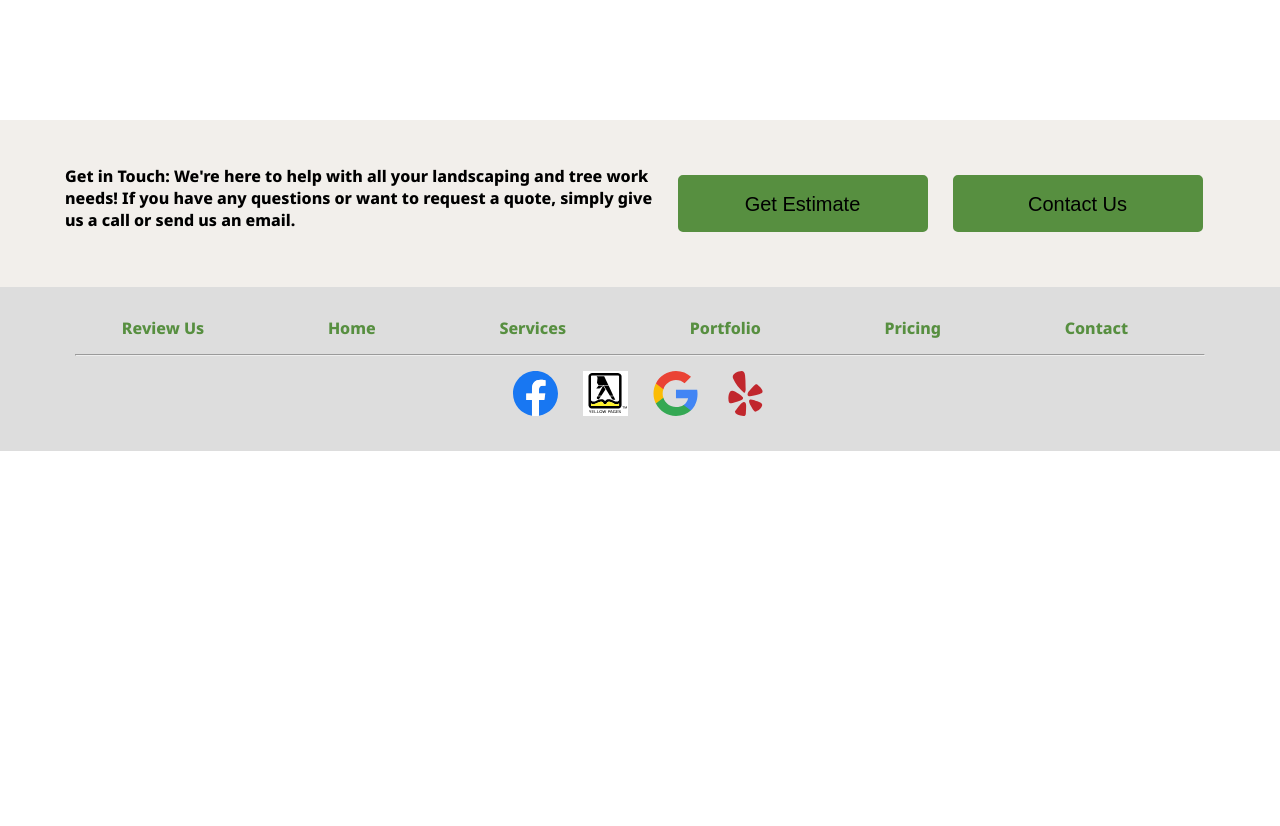
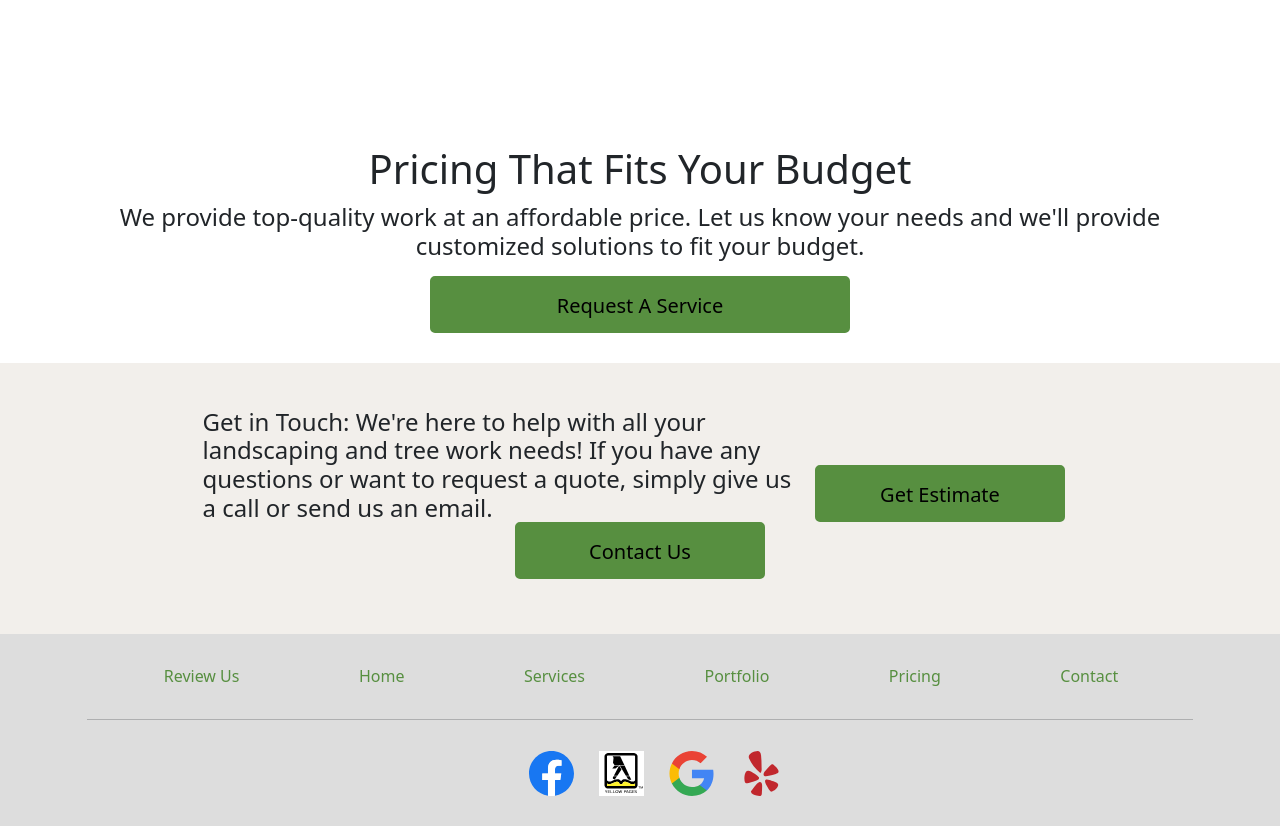
Before and after one commit to thefourthlion/dream-design-landscaping, a Next.js app in the folder client/: page / in a window 1280 px wide. Shown: the part 680-1506 px from the top of the page. Before the commit the page ends 1131 px from the top, so only its background shows below. Built offline with nearby package versions, Linux system fonts and the light colour scheme.

Commit message:
create pricing component

```diff
--- a/client/components/Pricing.js
+++ b/client/components/Pricing.js
@@ -1,11 +1,137 @@
-import React from "react";
+import React, { useState } from "react";
+import Row from "react-bootstrap/Row";
+import { Form } from "react-bootstrap";
+import Col from "react-bootstrap/Col";
+import Container from "react-bootstrap/Container";
+import FloatingLabel from "react-bootstrap/FloatingLabel";
+import Axios from "axios";
 const Pricing = () => {
+  const [name, setName] = useState("");
+  const [phone, setPhone] = useState("");
+  const [email, setEmail] = useState("");
+  const [address, setAddress] = useState("");
+  const [description, setDescription] = useState("");
+  const [showForm, setShowForm] = useState(false);
+
+  const date = new Date().toLocaleDateString("en-us", {
+    year: "numeric",
+    month: "numeric",
+    day: "numeric",
+  });
+
+  const sendFormToDb = () => {
+    Axios.post("http://localhost:3002/api/clients/create", {
+      name: name,
+      phone: phone,
+      email: email,
+      address: address,
+      description: description,
+      timestamp: date,
+    }).then(() => {
+      refreshPage();
+    });
+  };
+
   return (
     <div className="Pricing">
       <div className="container">
-        <h1 className="content-header">Pricing</h1>
+        <Container>
+          <Row>
+            <h1 className="content-header">Pricing That Fits Your Budget</h1>
+          </Row>
+          <Row>
+            <h4>
+              We provide top-quality work at an affordable price. Let us know
+              your needs and we'll provide customized solutions to fit your
+              budget.
+            </h4>
+          </Row>
+
+          <Row>
+            <button
+              className="primary-btn"
+              onClick={() => {
+                setShowForm(!showForm);
+              }}
+            >
+              Request A Service
+            </button>
+          </Row>
+
+          {showForm && (
+            <div className="pricing-container">
+              <Row>
+                <FloatingLabel className="search-input-label" label="Name">
+                  <Form.Control
+                    className="search-input-form-control search-input"
+                    type="text"
+                    placeholder="Name"
+                    onChange={(e) => {
+                      setName(e.target.value);
+                    }}
+                  ></Form.Control>
+                </FloatingLabel>
+              </Row>
+              <Row>
+                <FloatingLabel className="search-input-label" label="Phone #">
+                  <Form.Control
+                    className="search-input-form-control search-input"
+                    type="text"
+                    placeholder="Phone #"
+                    onChange={(e) => {
+                      setPhone(e.target.value);
+                    }}
+                  ></Form.Control>
+                </FloatingLabel>
+              </Row>
+              <Row>
+                <FloatingLabel className="search-input-label" label="Email">
+                  <Form.Control
+                    className="search-input-form-control search-input"
+                    type="text"
+                    placeholder="Email"
+                    onChange={(e) => {
+                      setEmail(e.target.value);
+                    }}
+                  ></Form.Control>
+                </FloatingLabel>
+              </Row>
+              <Row>
+                <FloatingLabel className="search-input-label" label="Address">
+                  <Form.Control
+                    className="search-input-form-control search-input"
+                    type="text"
+                    placeholder="Address"
+                    onChange={(e) => {
+                      setAddress(e.target.value);
+                    }}
+                  ></Form.Control>
+                </FloatingLabel>
+
+                <FloatingLabel
+                  className="search-input-label"
+                  label="Job Description"
+                >
+                  <Form.Control
+                    className="search-input-form-control search-input"
+                    as="textarea"
+                    placeholder="Job Description"
+                    style={{ height: "100px" }}
+                    onChange={(e) => {
+                      setDescription(e.target.value);
+                    }}
+                  />
+                </FloatingLabel>
+              </Row>
+              <Row>
+                <button className="primary-btn">Submit Request</button>
+              </Row>
+            </div>
+          )}
+        </Container>
       </div>
     </div>
   );
 };
+
 export default Pricing;
--- a/client/pages/_app.js
+++ b/client/pages/_app.js
@@ -7,6 +7,7 @@ import "../styles/Landing.scss";
 import "../styles/Navbar.scss";
 import "../styles/globals.scss";
 import "../styles/index.scss";
+import "bootstrap/dist/css/bootstrap.css";
 import Navbar from "../components/Navbar";
 import Footer from "../components/Footer";
 function MyApp({ Component, pageProps }) {
--- a/client/pages/index.js
+++ b/client/pages/index.js
@@ -1,9 +1,11 @@
 import Landing from "../components/Landing";
 import Contact from "../components/Contact";
+import Pricing from "../components/Pricing";
 export default function Home() {
   return (
     <div className="Home">
       <Landing />
+      <Pricing />
       <Contact />
     </div>
   );
--- a/client/styles/Pricing.scss
+++ b/client/styles/Pricing.scss
@@ -1 +1,29 @@
-.Pricing{}
+.Pricing {
+  padding: 25px 0 30px 0;
+  margin: 0 auto;
+  text-align: center;
+
+  h1 {
+    margin-bottom: 10px;
+  }
+
+  h4 {
+    margin-bottom: 15px;
+  }
+  .search-input-label {
+    margin: 10px;
+  }
+  .search-input-form-control {
+    max-width: 420px;
+  }
+
+  .primary-btn {
+    margin: 0 auto;
+    width: 420px;
+  }
+
+  .pricing-container {
+    width: 420px;
+    margin: 0 auto;
+  }
+}
```
